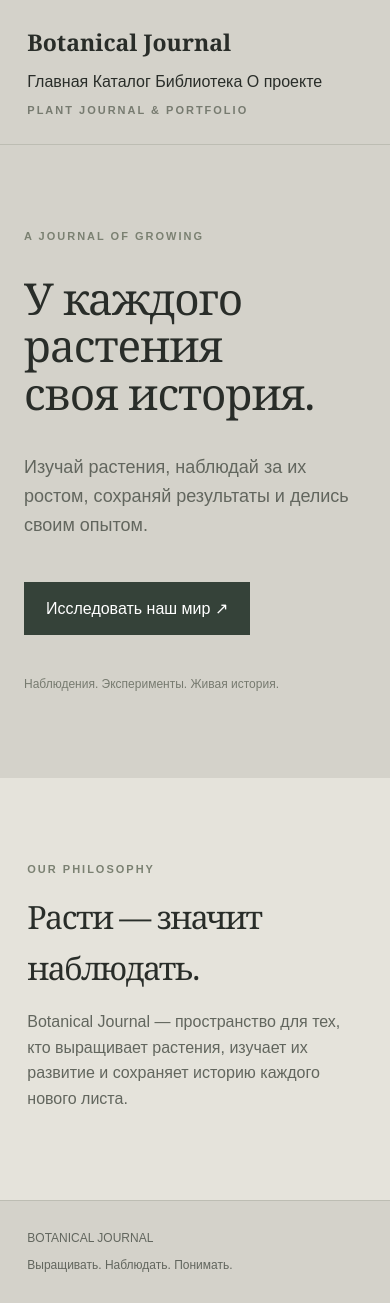
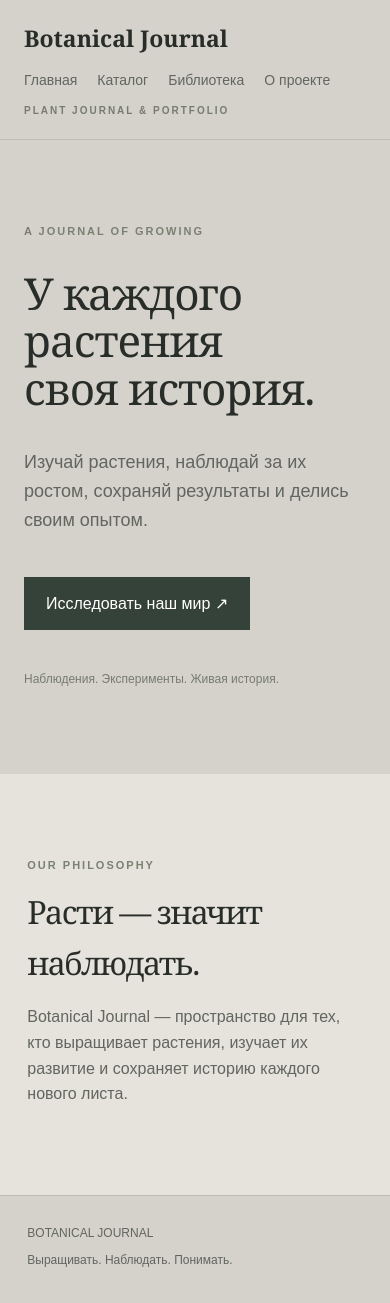
Before and after one commit to Lepardeded/botanical-journal, a Jekyll site: the page built from index.html, in a window 390 px wide. Built offline with Jekyll 4.4.1, drawn with Linux system fonts in a browser that asks for light colours.

Commit message:
feat: set up Jekyll and shared page layout

```diff
--- /dev/null
+++ b/Gemfile
@@ -0,0 +1,3 @@
+source "https://rubygems.org"
+
+gem "github-pages", group: :jekyll_plugins
--- a/assets/css/style.css
+++ b/assets/css/style.css
@@ -74,6 +74,25 @@ a {
     letter-spacing: 2px;
     font-weight: bold;
 }
+
+/* Навигация */
+
+.site-nav {
+    display: flex;
+    align-items: center;
+    gap: 24px;
+    font-size: 14px;
+}
+
+.site-nav a {
+    color: var(--color-text-muted);
+    transition: color var(--transition-fast);
+}
+
+.site-nav a:hover {
+    color: var(--color-forest);
+}
+
 
 .site-label {
     color: var(--color-text-soft);
@@ -166,10 +185,22 @@ a {
 /* Мобильные устройства */
 
 @media (max-width: 600px) {
+
     .site-header {
         align-items: flex-start;
         flex-direction: column;
-        gap: 8px;
+        gap: 12px;
+        padding: 20px 24px;
+    }
+
+    .site-nav {
+        width: 100%;
+        flex-wrap: wrap;
+        gap: 12px 20px;
+    }
+
+    .site-label {
+        font-size: 10px;
     }
 
     .hero {
@@ -186,3 +217,32 @@ a {
     gap: 8px;
     }
 }
+
+/* Страница о проекте */
+
+.about-page {
+    width: min(100% - 48px, var(--content-width));
+    min-height: 520px;
+    margin: 0 auto;
+    padding: 88px 0;
+}
+
+.about-page h1 {
+    max-width: 800px;
+    margin: 18px 0;
+    font-family: Georgia, serif;
+    font-size: clamp(40px, 6vw, 68px);
+    font-weight: normal;
+    line-height: 1.1;
+    letter-spacing: -1px;
+}
+
+.about-page p:not(.eyebrow) {
+    max-width: 650px;
+    color: var(--color-text-muted);
+    font-size: 17px;
+}
+
+.about-page .primary-link {
+    display: inline-block;
+}
```
Also changed, not shown: pages/about.html (added, +26 -0 lines), Gemfile.lock (added), _config.yml (line endings or trailing spaces), 3 other files.
